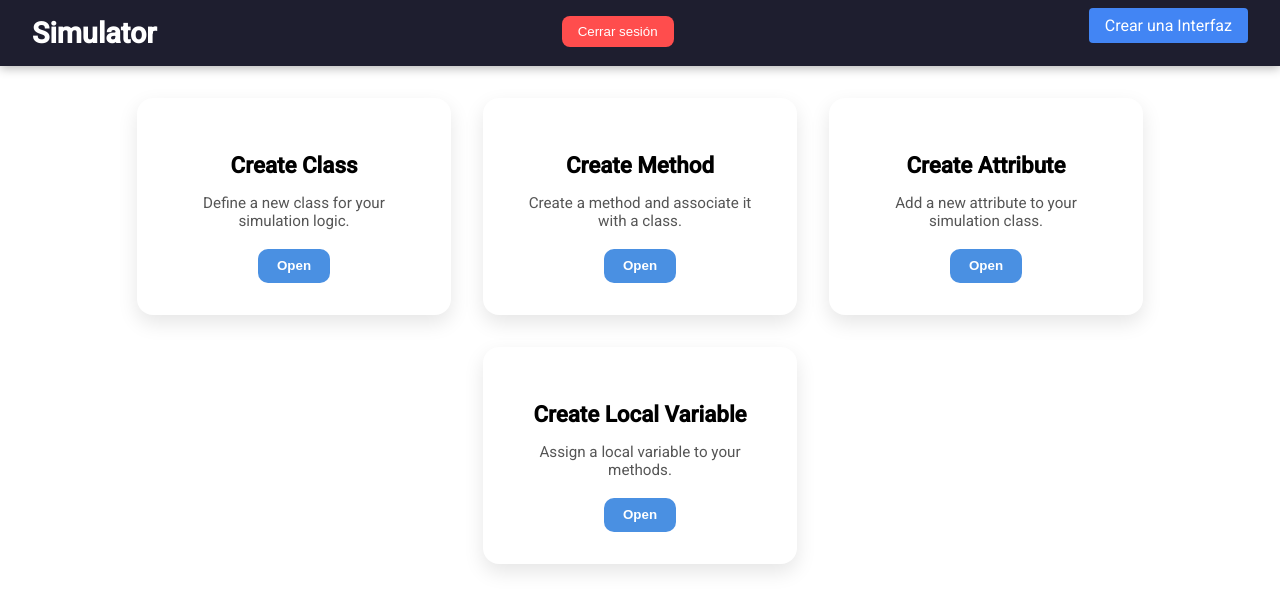
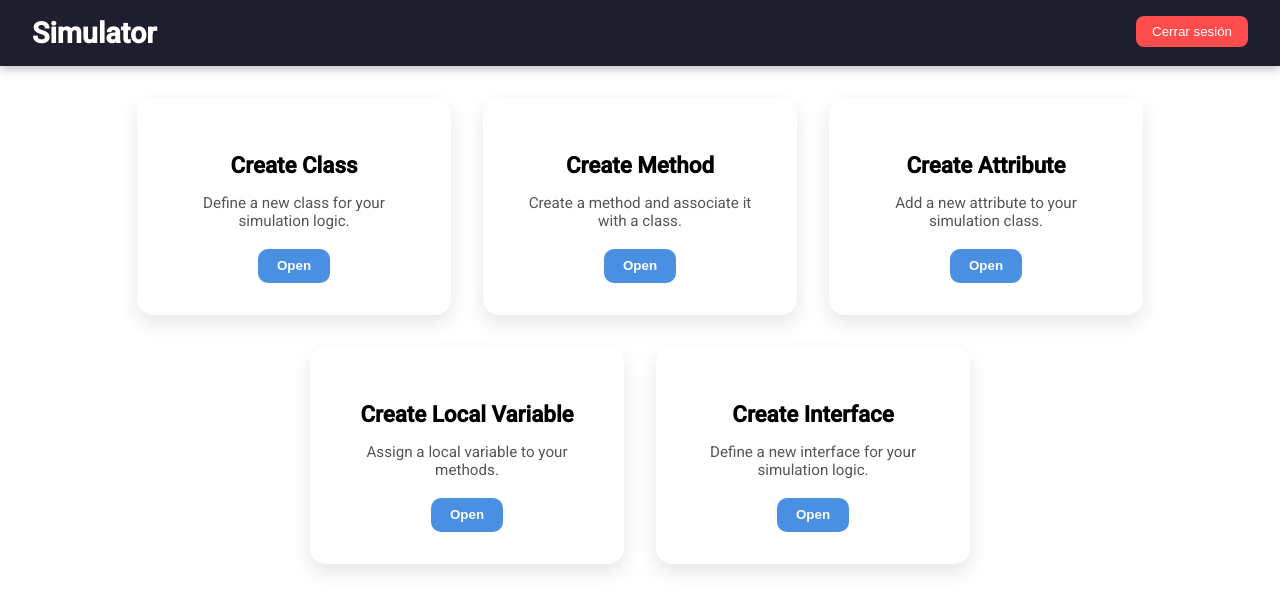
Before and after one commit to MatiasTrujillo/Proyecto_de_Diseno_de_Aplicaciones_2, an Angular app in the folder frontend/: page /navMenu in a window 1280 px wide. Shown: the top 610 px of the page. Built offline with nearby package versions, Linux system fonts and the light colour scheme.

Commit message:
[FIX] addapt createInterface with UI

```diff
--- a/frontend/src/app/Interface/createinterface/createinterface.component.ts
+++ b/frontend/src/app/Interfaces/createinterface/createinterface.component.ts
@@ -12,8 +12,7 @@ import { MatSnackBar, MatSnackBarModule  } from '@angular/material/snack-bar';
 
 @Component({
   selector: 'app-createinterface',
-  imports: [FormsModule, CommonModule,  CommonModule,
-    FormsModule,
+  imports: [FormsModule, CommonModule,
     MatCardModule,
     MatFormFieldModule,
     MatInputModule,
--- a/frontend/src/app/app.routes.ts
+++ b/frontend/src/app/app.routes.ts
@@ -5,7 +5,7 @@ import { CreateclassComponent } from './Classes/createclass/createclass.componen
 import { CreateMethodComponent } from './Methods/createmethod/createmethod.component';
 import { CreateattributeComponent } from './Attributes/createattribute/createattribute.component';
 import { CreatelocalvariableComponent } from './createlocalvariable/createlocalvariable.component';
-import { CreateinterfaceComponent } from './Interface/createinterface/createinterface.component';
+import { CreateinterfaceComponent } from './Interfaces/createinterface/createinterface.component';
 
 export const routes: Routes = [
   { path: '', component: SessionComponent },
--- a/frontend/src/app/nav-menu/nav-menu.component.html
+++ b/frontend/src/app/nav-menu/nav-menu.component.html
@@ -4,12 +4,6 @@
   </div>
   <div class="nav-right">
     <button (click)="logout()" class="logout-button">Cerrar sesión</button>
-  </div>
-  <div>
-    <a routerLink="/createInterface" class="nav-button">
-      <i class="fas fa-plus"></i>
-      Crear una Interfaz
-    </a>
   </div>
 </nav>
 
@@ -37,7 +31,14 @@
     <p>Assign a local variable to your methods.</p>
     <button (click)="openModal('localVariable')">Open</button>
   </div>
+
+  <div class="card">
+    <h3>Create Interface</h3>
+    <p>Define a new interface for your simulation logic.</p>
+    <button (click)="openModal('interface')">Open</button>
+  </div>
 </div>
+
 
 <div class="modal" *ngIf="activeModal === 'class'">
   <div class="modal-content">
@@ -66,3 +67,10 @@
     <app-createlocalvariable></app-createlocalvariable>
   </div>
 </div>
+
+<div class="modal" *ngIf="activeModal === 'interface'">
+  <div class="modal-content">
+    <button class="close" (click)="closeModal()">×</button>
+    <app-createinterface></app-createinterface>
+  </div>
+</div>
--- a/frontend/src/app/nav-menu/nav-menu.component.ts
+++ b/frontend/src/app/nav-menu/nav-menu.component.ts
@@ -6,11 +6,12 @@ import { CreateclassComponent } from '../Classes/createclass/createclass.compone
 import { CreateMethodComponent } from '../Methods/createmethod/createmethod.component';
 import { CreateattributeComponent } from '../Attributes/createattribute/createattribute.component';
 import { CreatelocalvariableComponent } from '../createlocalvariable/createlocalvariable.component';
+import { CreateinterfaceComponent } from '../Interfaces/createinterface/createinterface.component';
 
 @Component({
   selector: 'app-nav-menu',
   standalone: true,
-  imports: [CommonModule, RouterModule,CreateclassComponent,CreateMethodComponent,CreateattributeComponent,CreatelocalvariableComponent ],
+  imports: [CommonModule, RouterModule,CreateclassComponent,CreateMethodComponent,CreateattributeComponent,CreatelocalvariableComponent,CreateinterfaceComponent ],
   templateUrl: './nav-menu.component.html',
   styleUrls: ['./nav-menu.component.css']
 })
```
Also changed, not shown: frontend/src/app/Interfaces/createinterface/createinterface.component.css (renamed from frontend/src/app/Interface/createinterface/createinterface.component.css), frontend/src/app/Interfaces/createinterface/createinterface.component.html (renamed from frontend/src/app/Interface/createinterface/createinterface.component.html), 1 other file (tests, documents, lock files or other folders).
